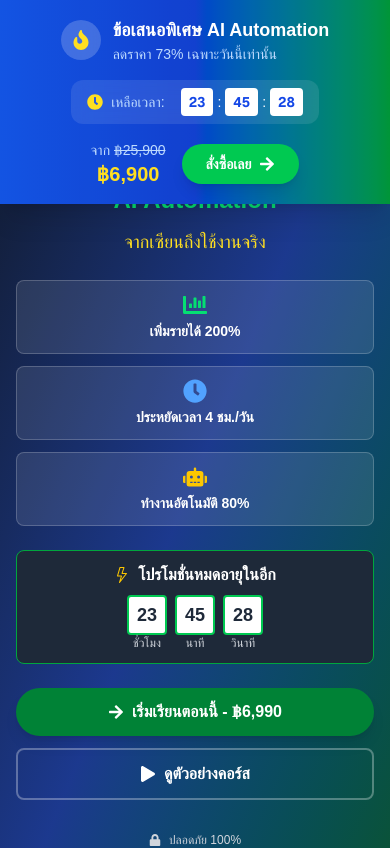
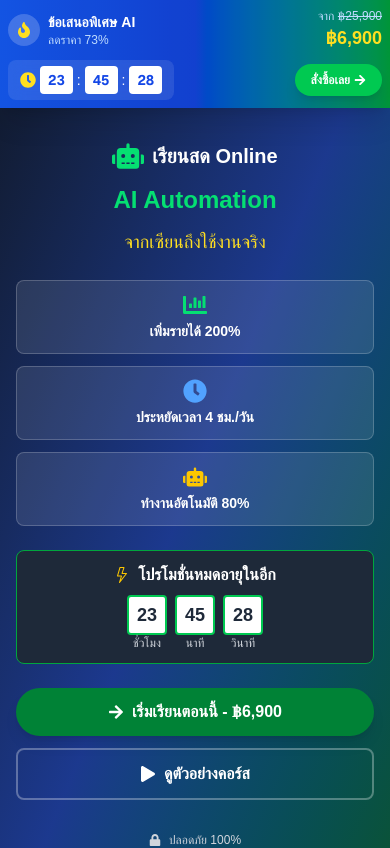
Before and after one commit to parintnk/sproutingtech-salepage, a Next.js app: page / in a window 390 px wide. Shown: the top 848 px of the page. Built offline with nearby package versions, Linux system fonts and the light colour scheme.

Commit message:
update banner mobile res

```diff
--- a/src/app/page.tsx
+++ b/src/app/page.tsx
@@ -157,23 +157,68 @@ export default function Home() {
     <div className="min-h-screen bg-white">
       {/* Premium Sales Banner */}
       <div className="fixed top-0 left-0 right-0 z-50 shadow-xl">
-        <div className="bg-gradient-to-r from-blue-600 via-blue-700 to-green-600 text-white py-4 sm:py-5 px-4 sm:px-6 relative overflow-hidden">
+        <div className="bg-gradient-to-r from-blue-600 via-blue-700 to-green-600 text-white py-2 sm:py-4 px-2 sm:px-4 relative overflow-hidden">
           {/* Subtle background pattern */}
           <div className="absolute inset-0 bg-black/10"></div>
 
           <div className="relative max-w-6xl mx-auto">
-            <div className="flex flex-col lg:flex-row items-center justify-between gap-4 lg:gap-6">
+            {/* Mobile Layout */}
+            <div className="block lg:hidden">
+              {/* Top Row: Sale Info */}
+              <div className="flex items-center justify-between mb-2">
+                <div className="flex items-center gap-2">
+                  <div className="w-8 h-8 bg-white/20 rounded-full flex items-center justify-center backdrop-blur-sm">
+                    <FaFire className="w-4 h-4 text-yellow-300" />
+                  </div>
+                  <div>
+                    <div className="font-bold text-sm">{"ข้อเสนอพิเศษ AI"}</div>
+                    <div className="text-xs text-blue-200">{"ลดราคา 73%"}</div>
+                  </div>
+                </div>
+                <div className="text-right">
+                  <div className="text-xs text-blue-200">{"จาก"} <span className="line-through">{"฿25,900"}</span></div>
+                  <div className="text-lg font-bold text-yellow-300">{"฿6,900"}</div>
+                </div>
+              </div>
 
+              {/* Bottom Row: Timer & CTA */}
+              <div className="flex items-center justify-between gap-2">
+                <div className="flex items-center gap-1 bg-white/10 rounded-lg px-3 py-1.5 backdrop-blur-sm">
+                  <FaClock className="w-4 h-4 text-yellow-300" />
+                  <div className="flex items-center gap-1">
+                    <div className="bg-white text-blue-700 font-bold px-2 py-1 rounded text-sm font-mono min-w-[28px] text-center">
+                      {String(timeLeft.hours).padStart(2, '0')}
+                    </div>
+                    <span className="text-white text-sm">:</span>
+                    <div className="bg-white text-blue-700 font-bold px-2 py-1 rounded text-sm font-mono min-w-[28px] text-center">
+                      {String(timeLeft.minutes).padStart(2, '0')}
+                    </div>
+                    <span className="text-white text-sm">:</span>
+                    <div className="bg-white text-blue-700 font-bold px-2 py-1 rounded text-sm font-mono min-w-[28px] text-center">
+                      {String(timeLeft.seconds).padStart(2, '0')}
+                    </div>
+                  </div>
+                </div>
+
+                <button className="bg-green-500 hover:bg-green-400 text-white font-bold px-4 py-2 rounded-full transition-all duration-300 shadow-lg hover:shadow-xl text-xs flex items-center gap-1">
+                  <span>{"สั่งซื้อเลย"}</span>
+                  <FaArrowRight className="w-3 h-3" />
+                </button>
+              </div>
+            </div>
+
+            {/* Desktop Layout */}
+            <div className="hidden lg:flex items-center justify-between gap-6">
               {/* Left: Sale Info */}
-              <div className="flex items-center gap-3 sm:gap-4">
-                <div className="w-10 h-10 sm:w-12 sm:h-12 bg-white/20 rounded-full flex items-center justify-center backdrop-blur-sm">
-                  <FaFire className="w-5 h-5 sm:w-6 sm:h-6 text-yellow-300" />
+              <div className="flex items-center gap-4">
+                <div className="w-12 h-12 bg-white/20 rounded-full flex items-center justify-center backdrop-blur-sm">
+                  <FaFire className="w-6 h-6 text-yellow-300" />
                 </div>
                 <div>
-                  <div className="font-bold text-lg sm:text-xl lg:text-2xl">
+                  <div className="font-bold text-2xl">
                     {"ข้อเสนอพิเศษ AI Automation"}
                   </div>
-                  <div className="text-sm sm:text-base text-blue-200">
+                  <div className="text-base text-blue-200">
                     {"ลดราคา 73% เฉพาะวันนี้เท่านั้น"}
                   </div>
                 </div>
@@ -184,15 +229,15 @@ export default function Home() {
                 <FaClock className="w-4 h-4 text-yellow-300" />
                 <span className="text-sm font-medium text-blue-200 mr-2">{"เหลือเวลา:"}</span>
                 <div className="flex items-center gap-1">
-                  <div className="bg-white text-blue-700 font-bold px-2 py-1 rounded text-sm sm:text-base font-mono min-w-[32px] text-center">
+                  <div className="bg-white text-blue-700 font-bold px-2 py-1 rounded text-base font-mono min-w-[32px] text-center">
                     {String(timeLeft.hours).padStart(2, '0')}
                   </div>
                   <span className="text-white text-sm">:</span>
-                  <div className="bg-white text-blue-700 font-bold px-2 py-1 rounded text-sm sm:text-base font-mono min-w-[32px] text-center">
+                  <div className="bg-white text-blue-700 font-bold px-2 py-1 rounded text-base font-mono min-w-[32px] text-center">
                     {String(timeLeft.minutes).padStart(2, '0')}
                   </div>
                   <span className="text-white text-sm">:</span>
-                  <div className="bg-white text-blue-700 font-bold px-2 py-1 rounded text-sm sm:text-base font-mono min-w-[32px] text-center">
+                  <div className="bg-white text-blue-700 font-bold px-2 py-1 rounded text-base font-mono min-w-[32px] text-center">
                     {String(timeLeft.seconds).padStart(2, '0')}
                   </div>
                 </div>
@@ -203,11 +248,11 @@ export default function Home() {
                 {/* Price */}
                 <div className="text-center">
                   <div className="text-sm text-blue-200">{"จาก"} <span className="line-through">{"฿25,900"}</span></div>
-                  <div className="text-xl sm:text-2xl font-bold text-yellow-300">{"฿6,900"}</div>
+                  <div className="text-2xl font-bold text-yellow-300">{"฿6,900"}</div>
                 </div>
 
                 {/* CTA Button */}
-                <button className="bg-green-500 hover:bg-green-400 text-white font-bold px-6 sm:px-8 py-2.5 sm:py-3 rounded-full transition-all duration-300 shadow-lg hover:shadow-xl text-sm sm:text-base flex items-center gap-2 whitespace-nowrap">
+                <button className="bg-green-500 hover:bg-green-400 text-white font-bold px-8 py-3 rounded-full transition-all duration-300 shadow-lg hover:shadow-xl text-base flex items-center gap-2 whitespace-nowrap">
                   <span>{"สั่งซื้อเลย"}</span>
                   <FaArrowRight className="w-4 h-4" />
                 </button>
@@ -286,7 +331,7 @@ export default function Home() {
           <div className="flex flex-col gap-3 sm:gap-4 justify-center items-center">
             <CTAButton size="large" className="bg-green-600 hover:bg-green-500 w-full sm:w-auto text-center">
               <FaArrowRight className="w-4 h-4 sm:w-5 sm:h-5" />
-              <span className="text-base sm:text-lg md:text-xl">{"เริ่มเรียนตอนนี้ - ฿6,990"}</span>
+              <span className="text-base sm:text-lg md:text-xl">{"เริ่มเรียนตอนนี้ - ฿6,900"}</span>
             </CTAButton>
             <button className="bg-transparent border-2 border-white/30 hover:border-white/50 text-white px-4 sm:px-6 md:px-8 py-3 sm:py-4 rounded-lg text-base sm:text-lg font-semibold transition-all flex items-center gap-2 sm:gap-3 w-full sm:w-auto justify-center">
               <FaPlay className="w-4 h-4 sm:w-5 sm:h-5" />
@@ -329,7 +374,7 @@ export default function Home() {
           <div className="mt-8 flex flex-col sm:flex-row gap-4 justify-center">
             <CTAButton>
               <FaPlay className="w-5 h-5" />
-              {"🚀 ดูแล้วอยากเริ่มเลย - ฿6,990"}
+              {"🚀 ดูแล้วอยากเริ่มเลย - ฿6,900"}
             </CTAButton>
           </div>
         </div>
@@ -545,7 +590,7 @@ export default function Home() {
                           <span className="text-lg font-bold text-red-600">฿15,000-50,000</span>
                         </td>
                         <td className="py-4 px-6 text-center bg-blue-50">
-                          <span className="text-lg font-bold text-green-600">฿6,990</span>
+                          <span className="text-lg font-bold text-green-600">฿6,900</span>
                           <div className="text-xs text-gray-500 mt-1">ประหยัด 73%</div>
                         </td>
                         <td className="py-4 px-6 text-center">
@@ -582,7 +627,7 @@ export default function Home() {
                       <span className="text-sm sm:text-base">30 วัน</span>
                     </div>
                     <div className="pt-2 border-t border-white/20">
-                      <div className="text-2xl sm:text-3xl font-bold">฿6,990</div>
+                      <div className="text-2xl sm:text-3xl font-bold">฿6,900</div>
                       <div className="text-xs sm:text-sm text-green-200">ประหยัด 73%</div>
                     </div>
                   </div>
@@ -714,7 +759,7 @@ export default function Home() {
             <div className="max-w-sm mx-auto">
               <button className="w-full bg-green-600 hover:bg-green-700 text-white font-bold py-3 px-6 rounded-full text-sm sm:text-base transition-all duration-300 shadow-lg hover:shadow-xl flex items-center justify-center gap-2">
                 <FaArrowRight className="w-4 h-4" />
-                <span>{"อยากเป็นเหมือนพวกเขา - ฿6,990"}</span>
+                <span>{"อยากเป็นเหมือนพวกเขา - ฿6,900"}</span>
               </button>
             </div>
           </div>
@@ -757,7 +802,7 @@ export default function Home() {
             <div className="max-w-md mx-auto">
               <button className="w-full bg-white text-green-800 hover:bg-gray-100 border-2 border-green-600 font-bold py-4 px-6 rounded-full text-base sm:text-lg md:text-xl transition-all duration-300 shadow-lg hover:shadow-xl flex items-center justify-center gap-2 sm:gap-3">
                 <HiSparkles className="w-5 h-5 sm:w-6 sm:h-6" />
-                <span>{"รับทุกสิ่งนี้เพียง ฿6,990"}</span>
+                <span>{"รับทุกสิ่งนี้เพียง ฿6,900"}</span>
               </button>
             </div>
           </div>
@@ -846,7 +891,7 @@ export default function Home() {
                       </div>
 
                       <div className="text-center bg-yellow-400/20 rounded-lg p-3 sm:p-4">
-                        <p className="text-2xl sm:text-3xl md:text-4xl font-bold text-yellow-300 mb-1 sm:mb-2">{"วันนี้เพียง ฿6,990!"}</p>
+                        <p className="text-2xl sm:text-3xl md:text-4xl font-bold text-yellow-300 mb-1 sm:mb-2">{"วันนี้เพียง ฿6,900!"}</p>
                         <div className="flex items-center justify-center gap-2">
                           <FaArrowRight className="w-4 h-4 text-green-300" />
                           <p className="text-green-300 font-bold text-base sm:text-lg md:text-xl">{"ประหยัด ฿38,810 (85% OFF!)"}</p>
```
